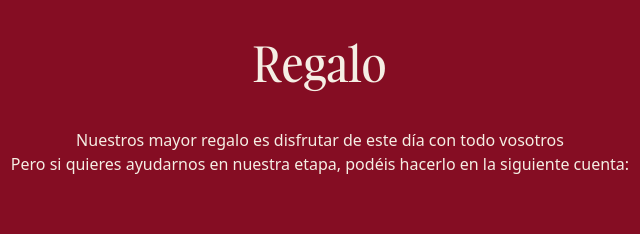
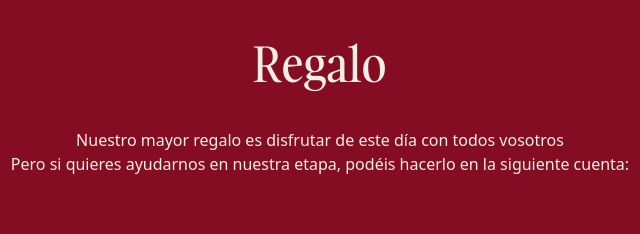
Before and after one commit to juliandpt/boda-maria-y-sergio, an Astro site: page / in a window 1280 px wide. Shown: the part 3240-3474 px from the top of the page, 320-960 px from the left. Built offline with nearby package versions, Linux system fonts and the light colour scheme; Astro itself is replaced by a stand-in of ours.

Commit message:
fix(present): corregido texto descripcion

```diff
--- a/src/components/sections/Present.astro
+++ b/src/components/sections/Present.astro
@@ -15,7 +15,7 @@ const phones = [
 ---
 
 <h2 class="font-gambarino text-5xl normal-case mb-10">Regalo</h2>
-<p>Nuestros mayor regalo es disfrutar de este día con todo vosotros</p>
+<p>Nuestro mayor regalo es disfrutar de este día con todos vosotros</p>
 <p>
   Pero si quieres ayudarnos en nuestra etapa, podéis hacerlo en la siguiente
   cuenta:
```
